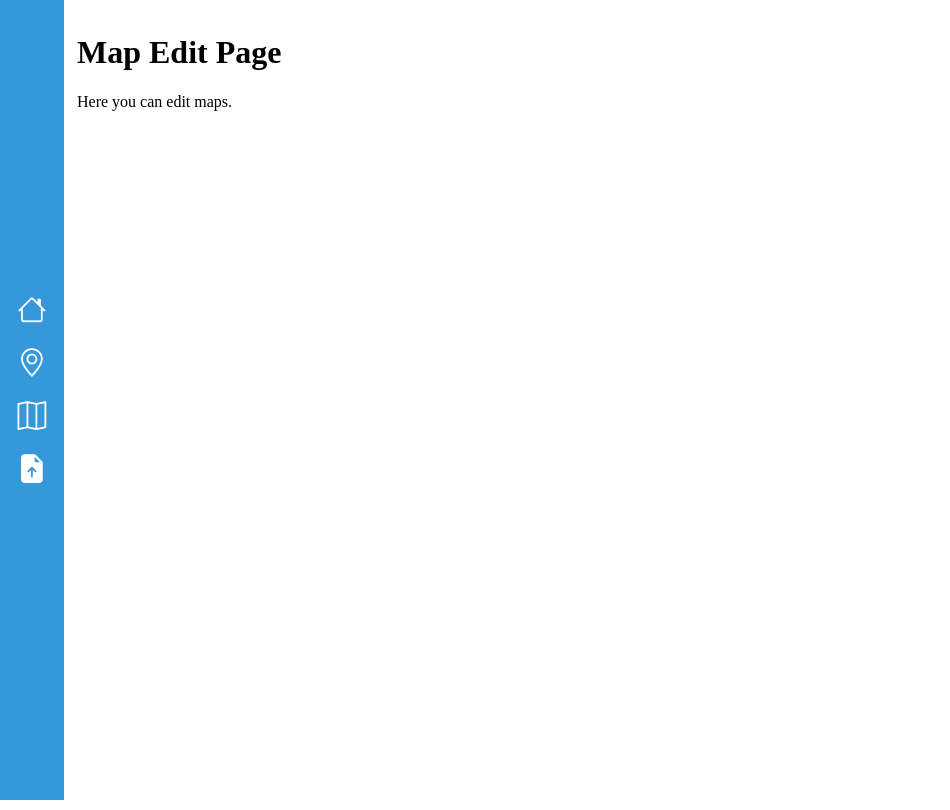
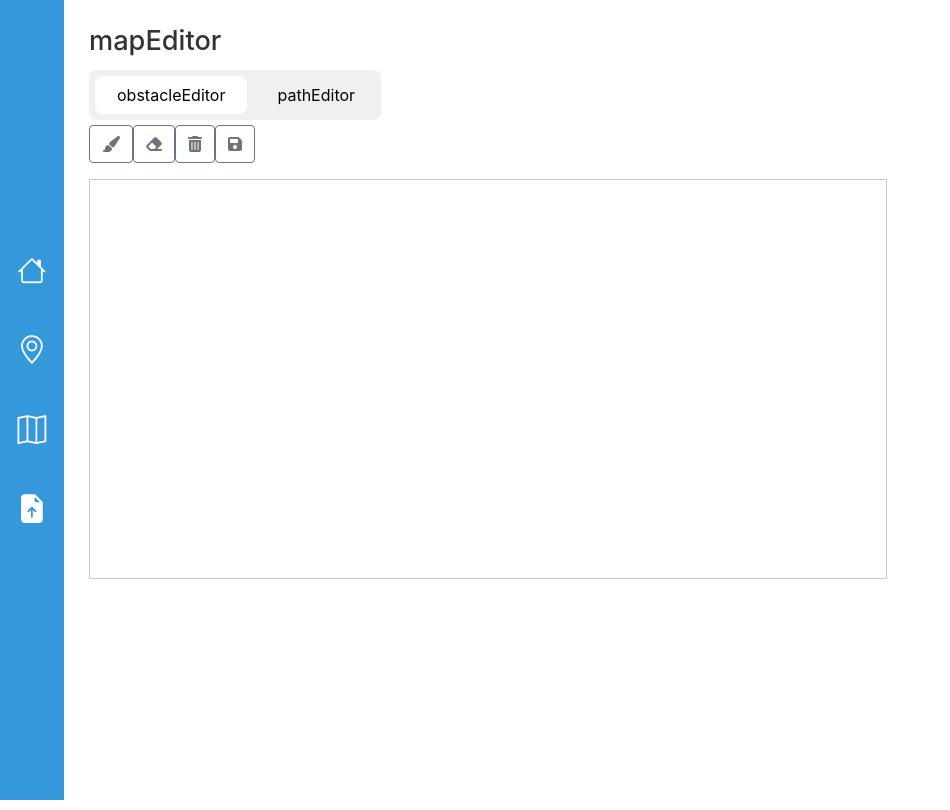
Before and after one commit to ChengXuist/plateau-ui, a Vue app: page /map-edit in a window 1280 px wide. Shown: the whole page, without its empty margins (0-950 px from the left). Built offline with nearby package versions, Linux system fonts and the light colour scheme.

Commit message:
feat: map editor draft finished

```diff
--- a/public/index.html
+++ b/public/index.html
@@ -10,6 +10,8 @@
     <%= htmlWebpackPlugin.options.title %>
   </title>
   <link href="https://cdn.jsdelivr.net/npm/bootstrap-icons/font/bootstrap-icons.css" rel="stylesheet">
+  <link rel="stylesheet" href="https://cdnjs.cloudflare.com/ajax/libs/font-awesome/6.0.0-beta3/css/all.min.css">
+  <link rel="stylesheet" href="https://stackpath.bootstrapcdn.com/bootstrap/4.5.2/css/bootstrap.min.css">
 </head>
 
 <body>
--- a/src/components/Home/HomePage.vue
+++ b/src/components/Home/HomePage.vue
@@ -21,7 +21,7 @@ export default {
     name: "HomePage",
     data() {
         return {
-            selectedLanguage: localStorage.getItem('selectedLanguage') || 'en', // Load from localStorage or default to 'en'
+            selectedLanguage: localStorage.getItem('locale') || 'en', // Load from localStorage or default to 'en'
             dropdownVisible: false,
             languages: [{
                     code: 'en',
@@ -58,7 +58,7 @@ export default {
             this.$i18n.locale = langCode; // Update the i18n locale
 
             // Save the selected language to localStorage
-            localStorage.setItem('selectedLanguage', langCode);
+            localStorage.setItem('locale', this.selectedLanguage);
         },
         getFlag(langCode) {
             return `./flags/${langCode}.svg`; // Adjust the path to your flag images
@@ -77,9 +77,8 @@ export default {
     mounted() {
         // Add event listener for clicks outside the dropdown
         document.addEventListener('click', this.handleClickOutside);
-
-        // Set the global i18n locale based on localStorage
         this.$i18n.locale = this.selectedLanguage; // Ensure the i18n locale matches the selected language
+        localStorage.setItem('locale', this.selectedLanguage);
     },
     beforeUnmount() {
         // Remove event listener when the component is destroyed
@@ -125,6 +124,5 @@ export default {
 
 .dropdown-item:hover {
     background-color: #f0f0f0;
-    /* Hover effect */
 }
 </style>
--- a/src/components/MapEdit/MapEditPage.vue
+++ b/src/components/MapEdit/MapEditPage.vue
@@ -1,12 +1,188 @@
 <template>
-    <div>
-      <h1>Map Edit Page</h1>
-      <p>Here you can edit maps.</p>
+<div class="container">
+    <!-- Title at the top -->
+    <h1 class="title">{{ $t('mapEditor') }}</h1>
+
+    <!-- Toggle between Mapping and Map Selection -->
+    <div class="toggle-container">
+        <button class="toggle-button" :class="{ active: selectedMode === 'obstacle-editor' }" @click="selectedMode = 'obstacle-editor'">
+            {{ $t('obstacleEditor') }}
+        </button>
+        <button class="toggle-button" :class="{ active: selectedMode === 'path-editor' }" @click="selectedMode = 'path-editor'">
+            {{ $t('pathEditor') }}
+        </button>
     </div>
-  </template>
 
-  <script>
-  export default {
-    name: "MapEditPage",
-  };
-  </script>
+    <!-- Obstacle Editor -->
+    <div v-if="selectedMode === 'obstacle-editor'" class="mapping-options">
+        <div class="drawing-tools mb-3">
+            <button @click="setDrawingMode('draw')" class="btn btn-outline-secondary me-2">
+                <i class="fas fa-paint-brush"></i>
+            </button>
+            <button @click="setDrawingMode('erase')" class="btn btn-outline-secondary me-2">
+                <i class="fas fa-eraser"></i>
+            </button>
+            <button @click="clearCanvas" class="btn btn-outline-secondary">
+                <i class="fas fa-trash-alt"></i>
+            </button>
+            <button @click="saveCanvas" class="btn btn-outline-secondary">
+                <i class="fas fa-save"></i>
+            </button>
+        </div>
+
+        <canvas ref="canvas" class="drawing-canvas" @mousedown="startDrawing" @mouseup="stopDrawing" @mousemove="draw"></canvas>
+    </div>
+    <!-- Path Editor -->
+    <div v-else-if="selectedMode === 'path-editor'" class="photo-browser">
+        <h2>{{ $t('imageEditor') }}</h2>
+        <!-- Implement image upload and editing here -->
+        <input type="file" @change="loadImage" accept="image/*" />
+        <canvas ref="imageCanvas" class="image-canvas"></canvas>
+    </div>
+</div>
+</template>
+
+<script>
+// import config from "@/assets/configuration/map-configuration.json"; // Import configuration
+export default {
+    data() {
+        return {
+            selectedMode: 'obstacle-editor', // Default mode
+            isDrawing: false,
+            drawingMode: 'draw', // or 'erase'
+        };
+    },
+    methods: {
+        setDrawingMode(mode) {
+            this.drawingMode = mode;
+        },
+        startDrawing(event) {
+            this.isDrawing = true;
+            this.draw(event); // Call draw once to start drawing immediately
+        },
+        stopDrawing() {
+            this.isDrawing = false;
+            const ctx = this.$refs.canvas.getContext('2d');
+            ctx.beginPath(); // Reset the current drawing path
+        },
+        draw(event) {
+            if (!this.isDrawing) return;
+
+            const canvas = this.$refs.canvas;
+            const ctx = canvas.getContext('2d');
+            const rect = canvas.getBoundingClientRect();
+            const x = event.clientX - rect.left;
+            const y = event.clientY - rect.top;
+
+            ctx.fillStyle = this.drawingMode === 'draw' ? 'black' : 'white'; // Adjust colors as needed
+            ctx.strokeStyle = this.drawingMode === 'draw' ? 'black' : 'white';
+            ctx.lineWidth = 5; // Adjust line width as needed
+
+            ctx.lineTo(x, y);
+            ctx.stroke();
+            ctx.beginPath();
+            ctx.moveTo(x, y);
+        },
+        clearCanvas() {
+            const ctx = this.$refs.canvas.getContext('2d');
+            ctx.clearRect(0, 0, this.$refs.canvas.width, this.$refs.canvas.height);
+        },
+        saveCanvas() {
+            const canvas = this.$refs.canvas;
+            const link = document.createElement('a');
+            link.href = canvas.toDataURL('image/png'); // Specify the format you want (PNG)
+            link.download = 'drawing.png'; // Default name for the downloaded file
+
+            // Simulate a click to trigger the download
+            link.click();
+        },
+        loadImage(event) {
+            const file = event.target.files[0];
+            const reader = new FileReader();
+            reader.onload = (e) => {
+                const img = new Image();
+                img.src = "./maps/first_map.png";
+                img.onload = () => {
+                    const canvas = this.$refs.imageCanvas;
+                    const ctx = canvas.getContext('2d');
+                    canvas.width = img.width;
+                    canvas.height = img.height;
+                    ctx.drawImage(img, 0, 0);
+                };
+                img.src = e.target.result;
+            };
+            if (file) {
+                reader.readAsDataURL(file);
+            }
+        },
+    },
+};
+</script>
+
+<style scoped>
+/* Container for the entire page */
+.container {
+    display: flex;
+    flex-direction: column;
+    justify-content: flex-start;
+    align-items: flex-start;
+    height: 100vh;
+    background-color: white;
+    /* Set background to white */
+    padding: 20px;
+}
+
+/* Title */
+.title {
+    font-size: 1.7rem;
+    margin-bottom: 12px;
+    color: #333;
+}
+
+/* Toggle button container */
+.toggle-container {
+    display: flex;
+    justify-content: flex-start;
+    /* Align buttons to the left */
+    margin-bottom: 5px;
+    background-color: #f0f0f0;
+    border-radius: 8px;
+    padding: 1px;
+    width: fit-content;
+}
+
+/* Toggle buttons for Mapping and Map Selection */
+.toggle-button {
+    background-color: #f0f0f0;
+    color: black;
+    border: none;
+    padding: 5px 20px;
+    margin: 5px;
+    border-radius: 8px;
+    cursor: pointer;
+}
+
+.toggle-button.active {
+    background-color: white;
+    color: black;
+    border: 2px solid white;
+}
+
+.drawing-tools {
+    margin-bottom: 10px;
+    margin-right: 10px;
+}
+
+.drawing-canvas {
+    border: 1px solid #ccc;
+    width: 100%;
+    height: 400px;
+}
+
+.image-canvas {
+    border: 1px solid #ccc;
+    width: 100%;
+    height: auto;
+    /* Allow it to adjust based on image dimensions */
+}
+</style>
--- a/src/components/Mapping/MappingAndSelection.vue
+++ b/src/components/Mapping/MappingAndSelection.vue
@@ -38,7 +38,7 @@
 </template>
 
 <script>
-import config from "./configuration/map-configuration.json"; // Import configuration
+import config from "@/assets/configuration/map-configuration.json"; // Import configuration
 
 export default {
     data() {
@@ -96,8 +96,8 @@ export default {
 
 /* Title */
 .title {
-    font-size: 2rem;
-    margin-bottom: 15px;
+    font-size: 1.7rem;
+    margin-bottom: 12px;
     color: #333;
 }
 
@@ -118,7 +118,7 @@ export default {
     background-color: #f0f0f0;
     color: black;
     border: none;
-    padding: 10px 20px;
+    padding: 5px 20px;
     margin: 5px;
     border-radius: 8px;
     cursor: pointer;
--- a/src/components/Mapping/configuration/map-configuration.json
+++ /dev/null
@@ -1,3 +0,0 @@
-{
-    "selectedMap": "./maps/first_map.png"
-}
--- a/src/main.js
+++ b/src/main.js
@@ -30,10 +30,10 @@ const router = createRouter({
     history: createWebHistory(),
     routes,
 });
-
+const savedLocale = localStorage.getItem('locale') || 'en';
 // Initialize i18n with locale and translations
 const i18n = createI18n({
-    locale: 'en', // Default locale
+    locale: savedLocale, // Default locale
     fallbackLocale: 'en', // Fallback if translation is missing
     messages: {
         en,
```
